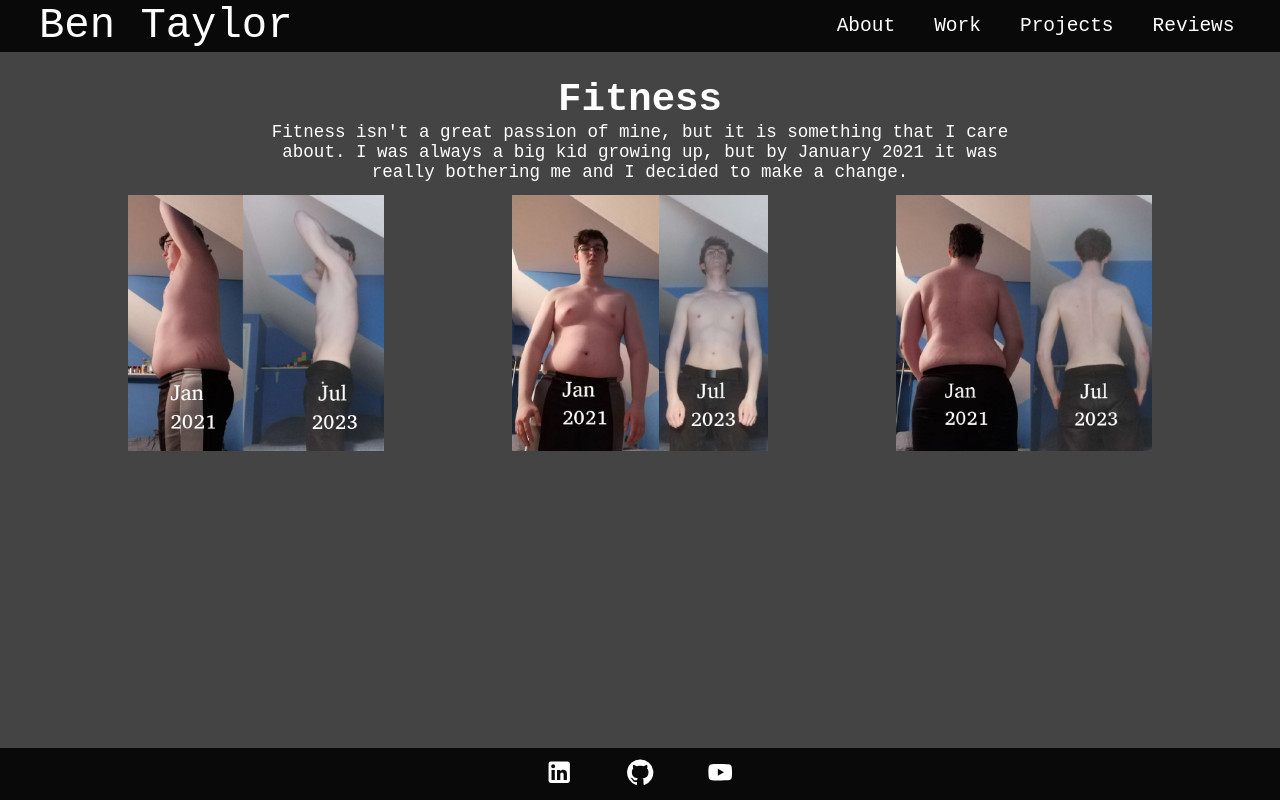
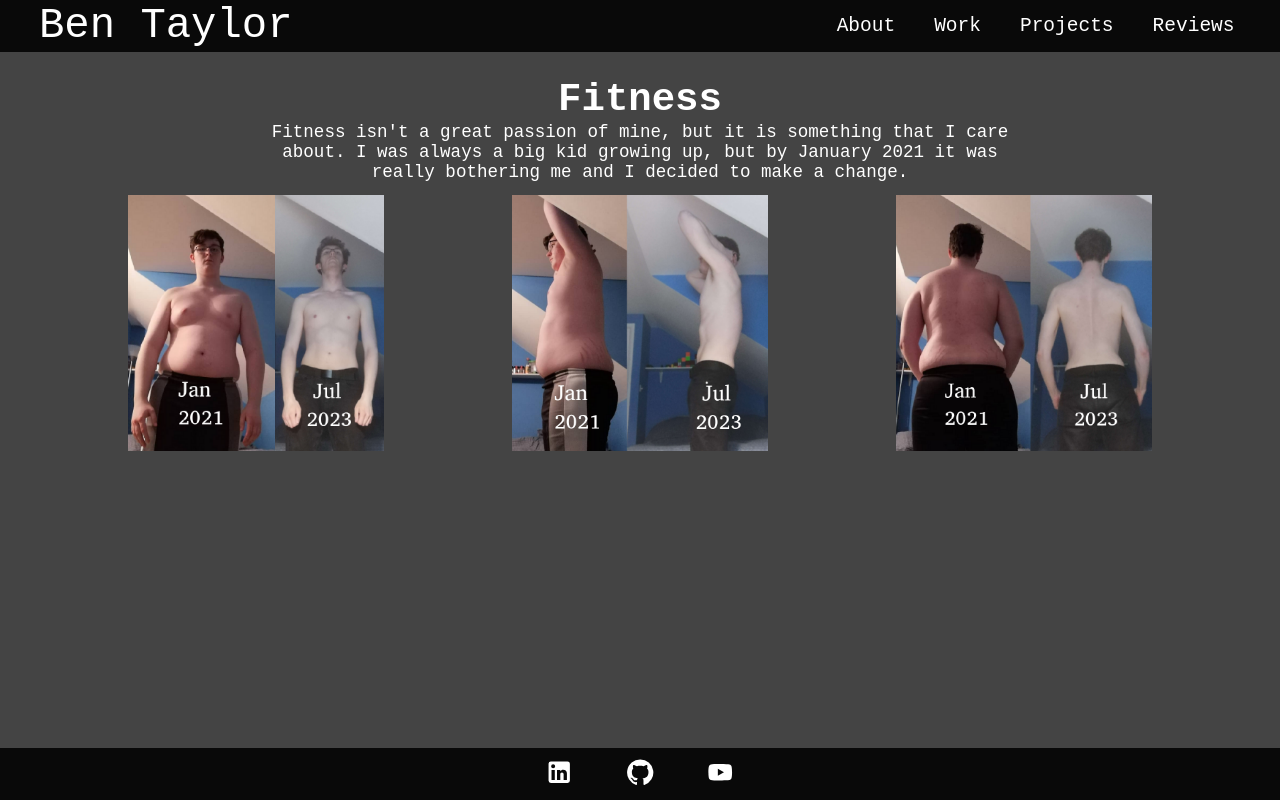
Before and after one commit to BenTaylor25/WebPortfolio2023, a React (Vite) app in the folder web-portfolio-2023/: page /WebPortfolio2023/fitness in a window 1280 px wide. Built offline with nearby package versions, Linux system fonts and the light colour scheme.

Commit message:
switched image order

```diff
--- a/web-portfolio-2023/src/components/pages/About/Fitness.tsx
+++ b/web-portfolio-2023/src/components/pages/About/Fitness.tsx
@@ -12,12 +12,12 @@ export default function Fitness() {
             </p>
             <section id="transformation-gallery">
                 <img
+                    src={"assets/fitness/front-transformation.png"}
+                    alt="front-facing comparison of me in January 2021 (113kg) and July 2023 (73kg)"
+                />
+                <img
                     src={"assets/fitness/side-transformation.png"}
                     alt="side-on comparison of me in January 2021 (113kg) and July 2023 (73kg)"
-                />
-                <img
-                    src={"assets/fitness/front-transformation.png"}
-                    alt="front-facing comparison of me in January 2021 (113kg) and July 2023 (73kg)"
                 />
                 <img
                     src={"assets/fitness/back-transformation.png"}
```
